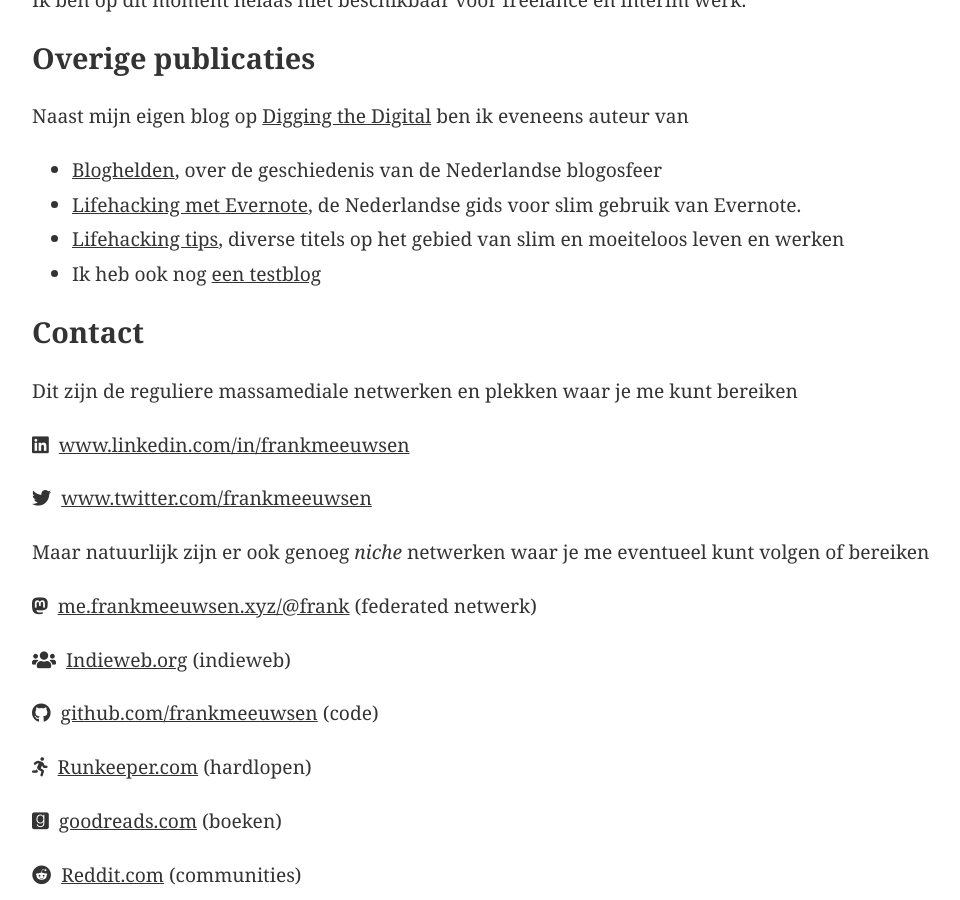
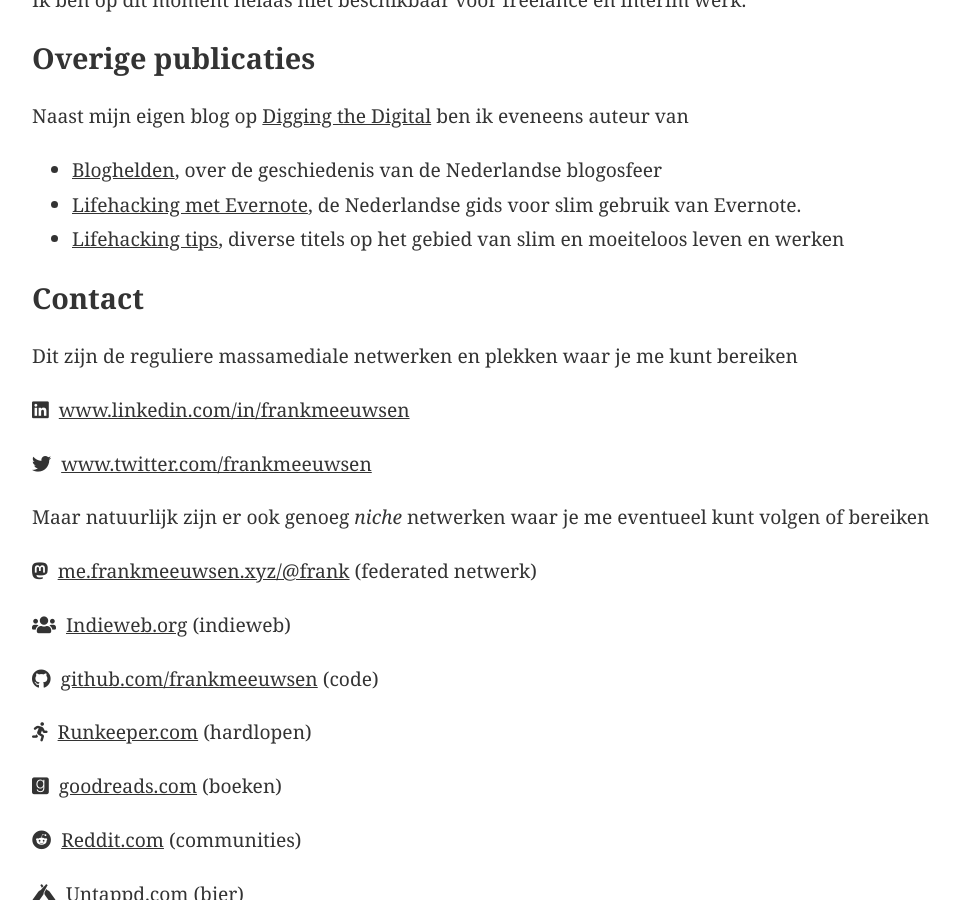
Before and after one commit to frankmeeuwsen/fm.github.io, a Jekyll site: the page built from index.md, in a window 1280 px wide and 900 px high, scrolled down 474 px. Shown: the whole window, without its empty margins (32-992 px from the left). Built offline with Jekyll 4.4.1, drawn with Linux system fonts in a browser that asks for light colours.

Commit message:
testblog

```diff
--- a/index.md
+++ b/index.md
@@ -21,13 +21,11 @@
 - [Bloghelden][2], over de geschiedenis van de Nederlandse blogosfeer
 - [Lifehacking met Evernote][3], de Nederlandse gids voor slim gebruik van Evernote.
 - [Lifehacking tips][4], diverse titels op het gebied van slim en moeiteloos leven en werken
-- Ik heb ook nog [een testblog][5]
 
 
 [1]:	https://diggingthedigital.com
 [2]:	https://bloghelden.nl
 [3]:	https://github.com/frankmeeuwsen/Lifehacking-met-Evernote
 [4]:	https://support.vanduurenmedia.nl/Downloads/9789089650818/175%20Lifehackingtips%20met%20klikbare%20links.pdf
-[5]:	https://frankmeeuwsen.xyz/
 
 [image-1]:	/images/avatar.jpg
```
